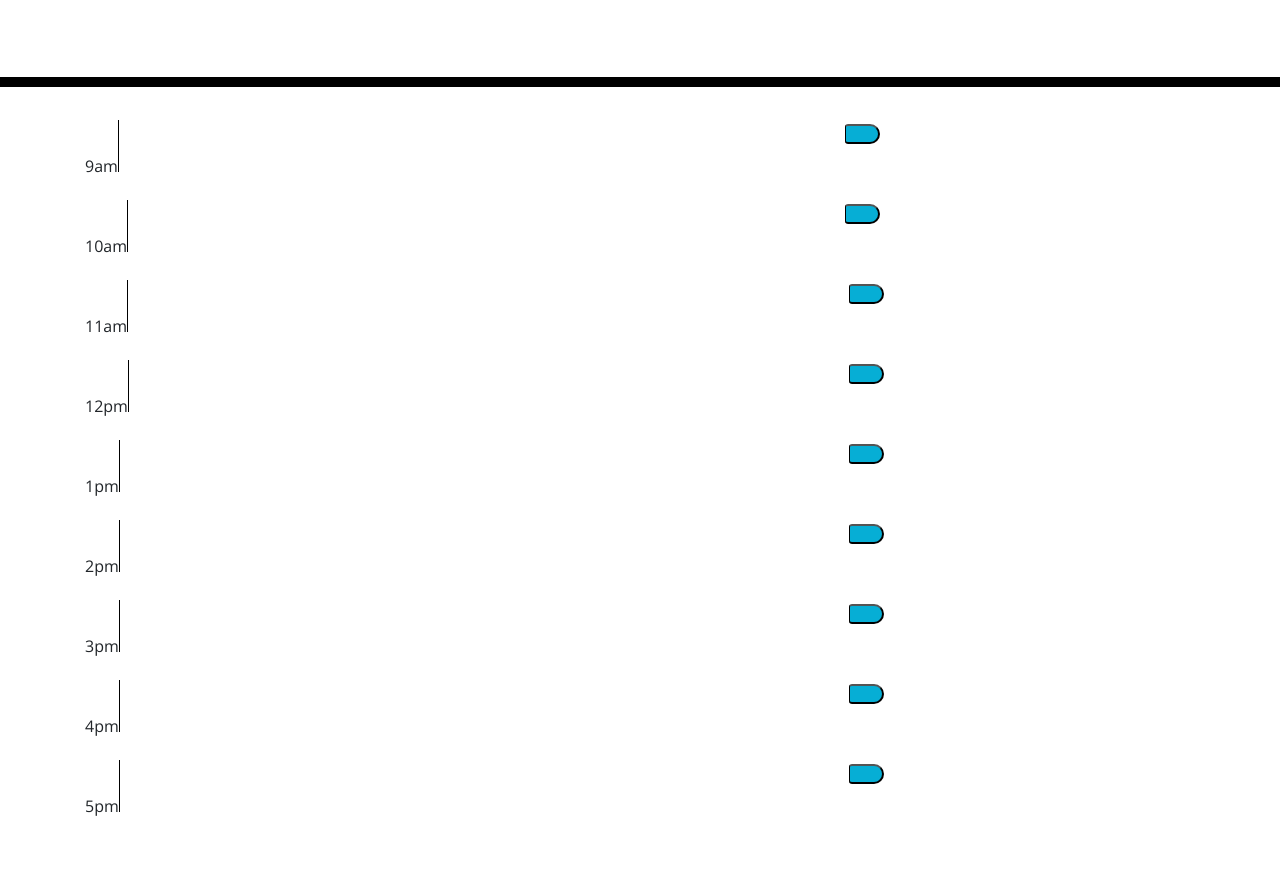
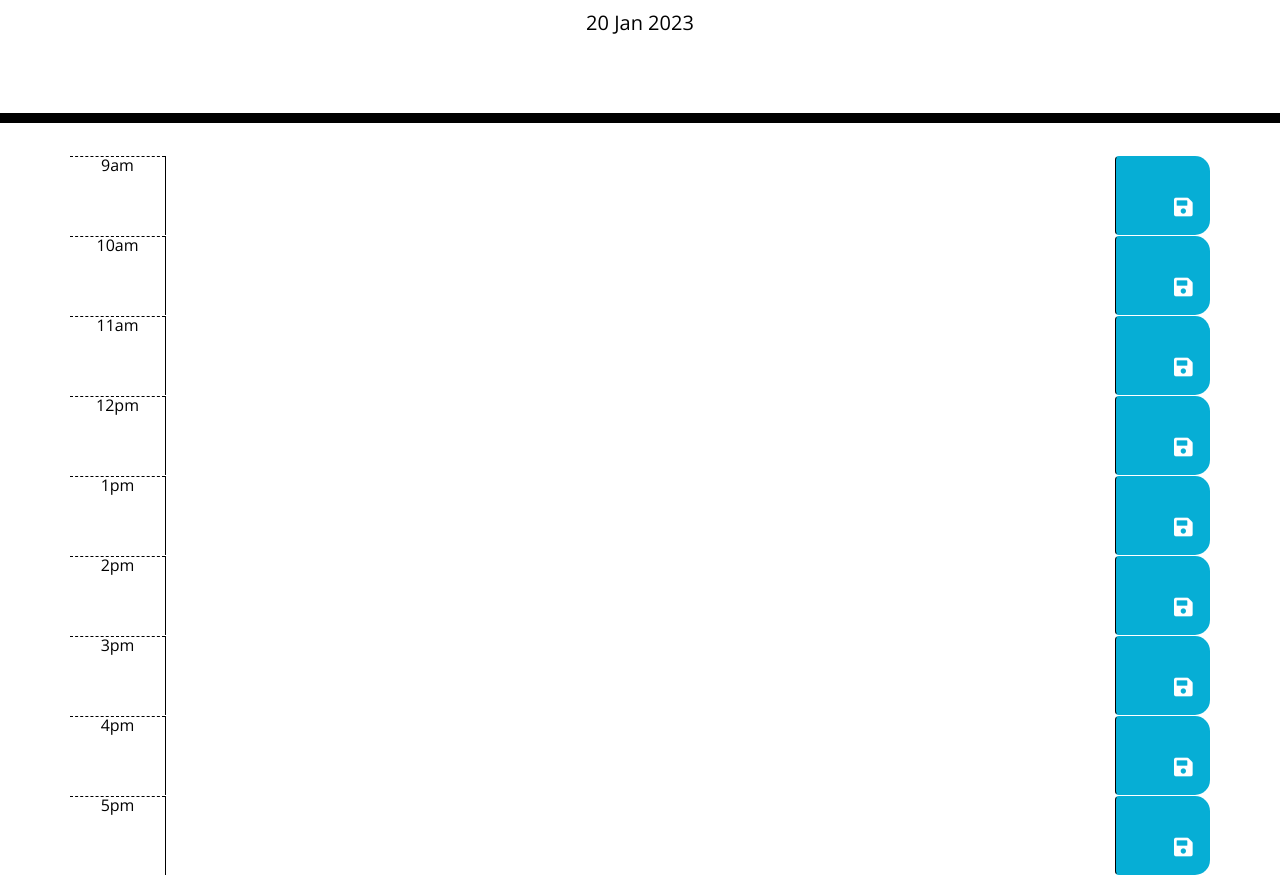
Before and after one commit to Sonia-deni/Daily-Planner-App, a plain HTML site: page index.html in a window 1280 px wide. Shown: the part 181-1056 px from the top of the page. Before the commit the page ends 1020 px from the top, so only its background shows below. Drawn offline with nearby package versions, Linux system fonts and the light colour scheme.

Commit message:
linked the css classes for the time blocks

```diff
--- a/index.html
+++ b/index.html
@@ -19,6 +19,8 @@
       rel="stylesheet"
     />
     <link rel="stylesheet" href="style.css" />
+
+
     <title>Work Day Scheduler</title>
   </head>
 
@@ -28,47 +30,66 @@
       <p class="lead">A simple calendar app for scheduling your work day</p>
       <p id="currentDay" class="lead"></p>
     </header>
-    <div class="container">
+    <div class="container time-block">
       <!-- Timeblocks go here -->
         <div class="row">
-          <div class="col-8">9am<textarea id="9am" class></textarea></div>
-          <div class="col-4"><button id ="9am-save" class="saveBtn btn-lg"></button></div>
+          <div class="col-1 hour">9am</div>
+          <textarea id="9am" class="col-10 description"></textarea>
+          <button id ="9am-save" class="btn col-1 saveBtn">
+          <i class="fas fa-save fa-lg"></i></button>
         </div>
         <div class="row">
-          <div class="col-8">10am<textarea id="10am" class></textarea></div>
-          <div class="col-4"><button id ="10am-save" class="saveBtn btn-lg"></button></div>
+          <div class="col-1 hour">10am</div>
+          <textarea id="10am" class="col-10 description"></textarea>
+          <button id ="10am-save" class="btn col-1 saveBtn">
+          <i class="fas fa-save fa-lg"></i></button>
         </div>
         <div class="row">
-          <div class="col-8">11am<textarea id="11am" class></textarea></div>
-          <div class="col-4"> <button id ="11am-save" class="saveBtn btn-lg"></button></div>
+          <div class="col-1 hour">11am</div>
+          <textarea id="11am" class="col-10 description"></textarea>
+          <button id ="11am-save" class="btn col-1 saveBtn">
+          <i class="fas fa-save fa-lg"></i></button>
         </div>
         <div class="row">
-          <div class="col-8">12pm<textarea id="12pm" class></textarea></div>
-          <div class="col-4"> <button id ="12pm-save" class="saveBtn btn-lg"></button></div>
+          <div class="col-1 hour">12pm</div>
+          <textarea id="12pm" class="col-10 description"></textarea>
+          <button id ="12pm-save" class="btn col-1 saveBtn">
+          <i class="fas fa-save fa-lg"></i></button>
         </div>
         <div class="row">
-          <div class="col-8">1pm<textarea id="1pm" class></textarea></div>
-          <div class="col-4"> <button id ="1pm-save" class="saveBtn btn-lg"></button></div>
+          <div class="col-1 hour">1pm</div>
+          <textarea id="1pm" class="col-10 description"></textarea>
+          <button id ="1pm-save" class="btn col-1 saveBtn">
+          <i class="fas fa-save fa-lg"></i></button>
         </div>
         <div class="row">
-          <div class="col-8">2pm<textarea id="2pm" class></textarea></div>
-          <div class="col-4"> <button id ="2pm-save" class="saveBtn btn-lg"></button></div>
+          <div class="col-1 hour">2pm</div>
+          <textarea id="2pm" class="col-10 description"></textarea>
+          <button id ="2pm-save" class="btn col-1 saveBtn">
+          <i class="fas fa-save fa-lg"></i></button>
         </div>
         <div class="row">
-          <div class="col-8">3pm<textarea id="3pm" class></textarea></div>
-          <div class="col-4"> <button id ="3pm-save" class="saveBtn btn-lg"></button></div>
+          <div class="col-1 hour">3pm</div>
+          <textarea id="3pm" class="col-10 description"></textarea>
+          <button id ="3pm-save" class="btn col-1 saveBtn">
+          <i class="fas fa-save fa-lg"></i></button>
         </div>
         <div class="row">
-          <div class="col-8">4pm<textarea id="4pm" class></textarea></div>
-          <div class="col-4"> <button id ="4pm-save" class="saveBtn btn-lg"></button></div>
+          <div class="col-1 hour">4pm</div>
+          <textarea id="4pm" class="col-10 description"></textarea>
+          <button id ="4pm-save" class="btn col-1 saveBtn">
+          <i class="fas fa-save fa-lg"></i></button>
         </div>
         <div class="row">
-          <div class="col-8">5pm<textarea id="5pm" class></textarea></div>
-          <div class="col-4"> <button id ="5pm-save" class="saveBtn btn-lg"></button></div>
+          <div class="col-1 hour">5pm</div>
+          <textarea id="5pm" class="col-10 description"></textarea>
+          <button id ="5pm-save" class="btn col-1 saveBtn">
+          <i class="fas fa-save fa-lg"></i></button>
         </div>
     </div>
 
     <script src="https://cdnjs.cloudflare.com/ajax/libs/jquery/3.2.1/jquery.min.js"></script>
     <script src="https://cdnjs.cloudflare.com/ajax/libs/moment.js/2.24.0/moment.min.js"></script>
+    <script src="script.js"></script>
   </body>
 </html>
--- /dev/null
+++ b/script.js
@@ -0,0 +1,9 @@
+
+var timeDisplayEl = $("#currentDay");
+var today = moment();
+
+setInterval(displayTime, 1000);
+function displayTime() {
+    var currentTime = moment().format("DD MMM YYYY");
+    timeDisplayEl.text(currentTime);
+}
```
